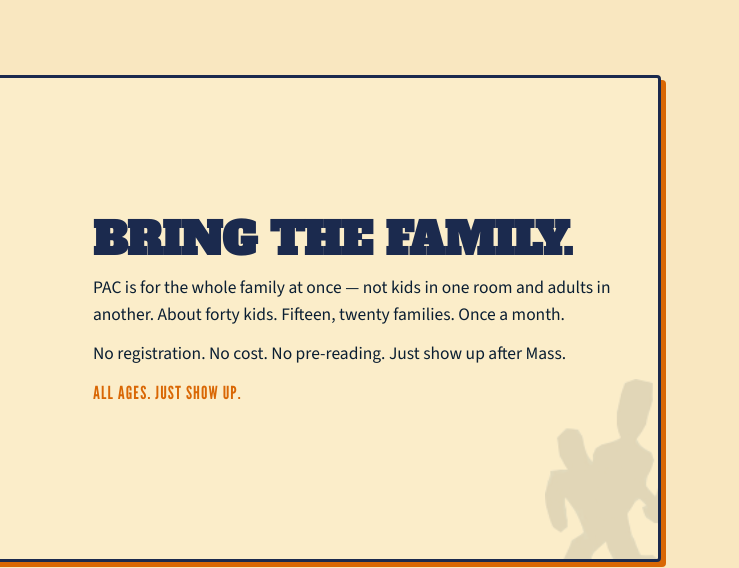
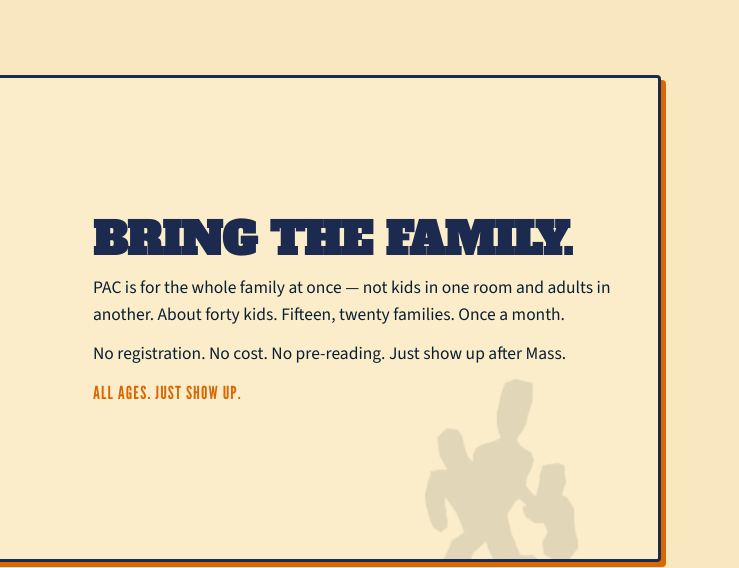
Before and after one commit to ryanfk/pac-landing, a plain HTML site: page index.html in a window 1280 px wide. Shown: the part 1493-2061 px from the top of the page, 541-1280 px from the left. Drawn offline with nearby package versions, Linux system fonts and the light colour scheme.

Commit message:
Move family silhouette inward in Bring the Family card
Co-Authored-By: Claude Opus 4.7 (1M context) <noreply@anthropic.com>

```diff
--- a/index.html
+++ b/index.html
@@ -273,7 +273,7 @@ body::before {
 .who-grid::after {
   content: "";
   position: absolute;
-  right: -40px; bottom: -40px;
+  right: 80px; bottom: -40px;
   width: 220px; height: 220px;
   background-image: url("https://ryanfk.github.io/pac-landing/assets/art/family-silhouette.png");
   background-size: contain;
```
